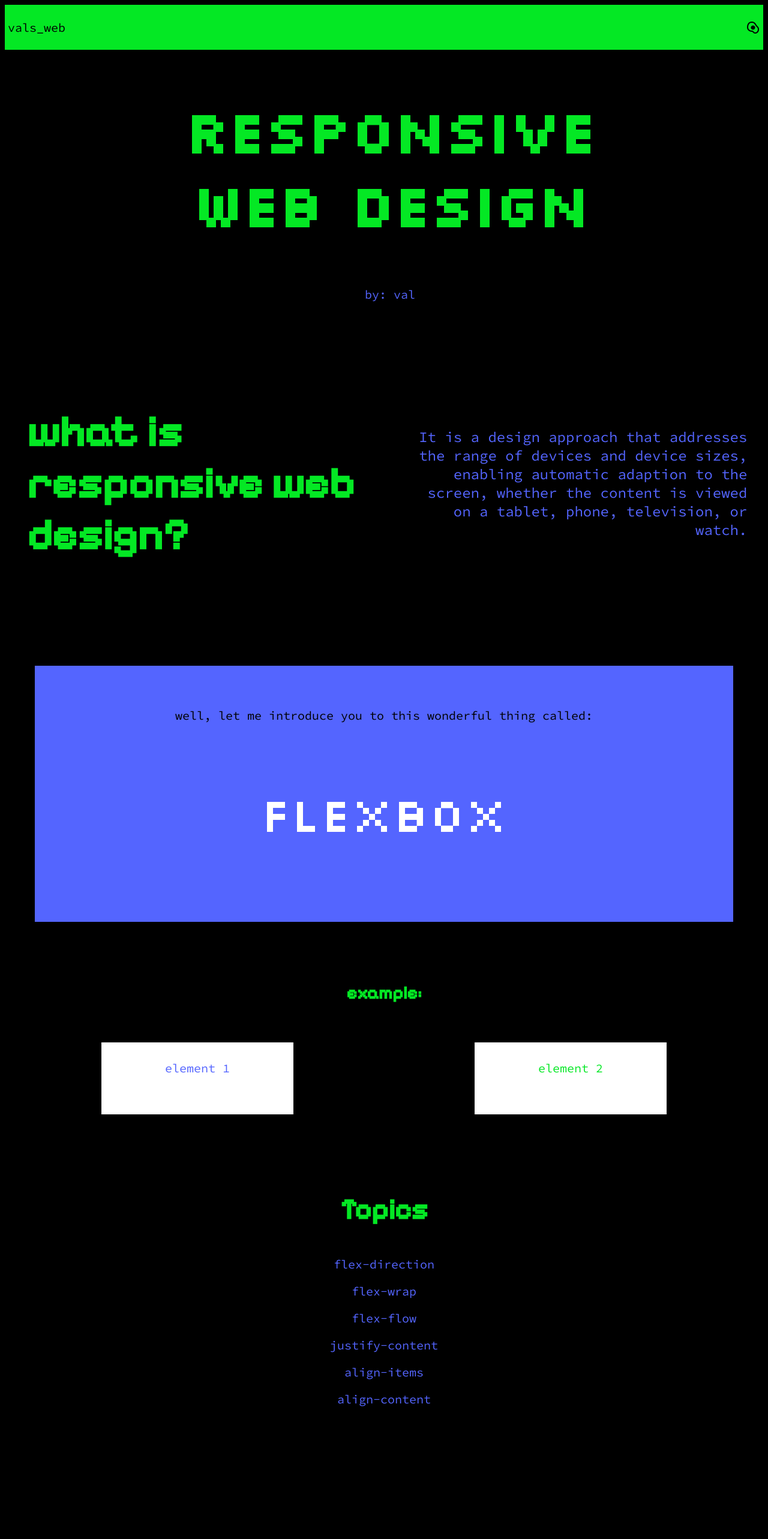
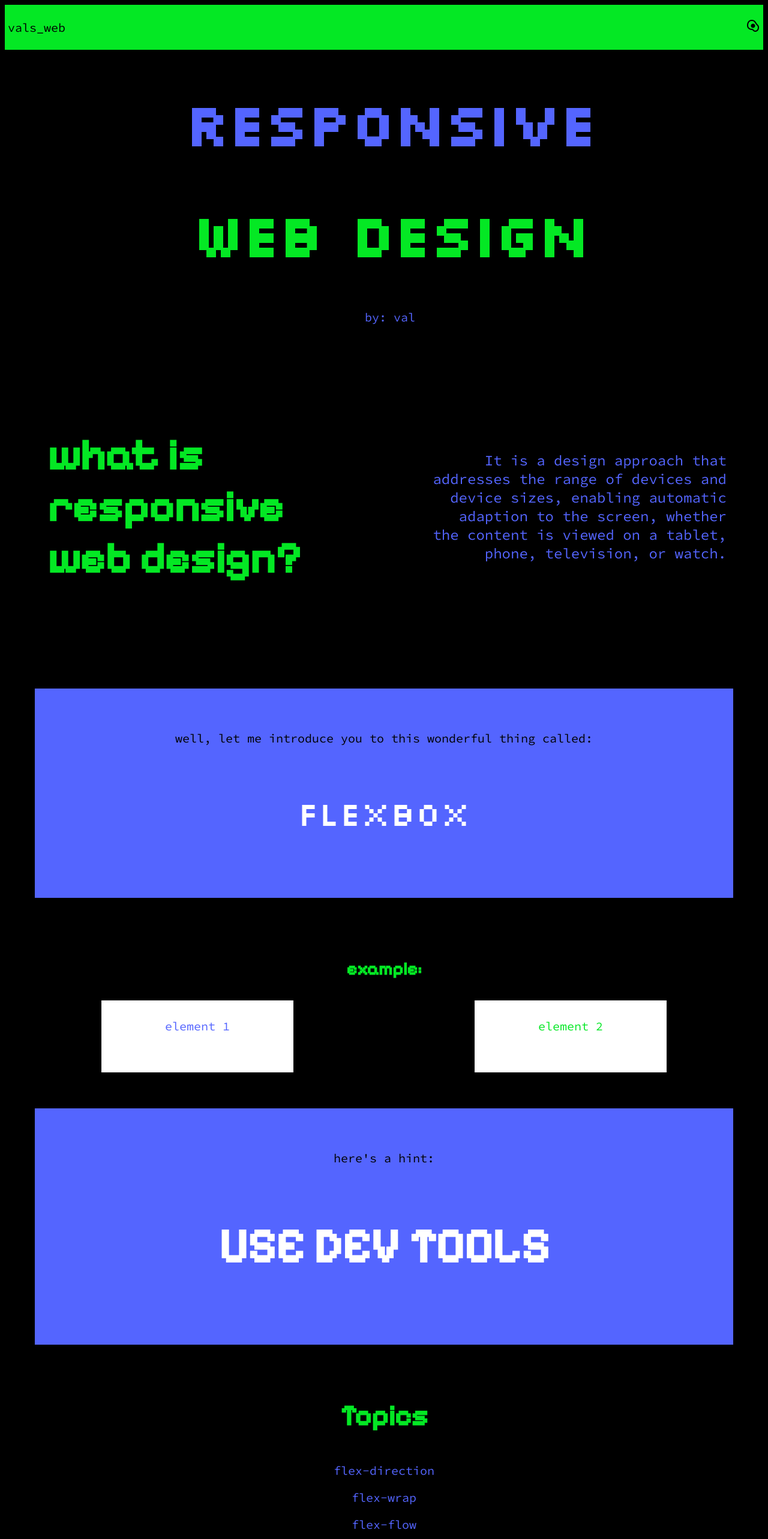
Before and after one commit to ValentinaValverde/responsiveWeb, a React (Vite) app: page / in a window 1280 px wide. Shown: the top 2566 px of the page at 60% size. Before the commit the page ends 2405 px from the top, so only its background shows below. Built offline with nearby package versions, Linux system fonts and the light colour scheme.

Commit message:
Finished up home page.

```diff
--- a/src/index.css
+++ b/src/index.css
@@ -5,11 +5,21 @@ body{
     font-family: 'Source Code Pro', monospace;
 }
 
-h1{
+.title{
+    line-height: 100px;
+
+    > h1{
         font-family: 'Silkscreen', cursive;
         text-align: center;
         font-size: 6rem;
         padding: 10px;
+        max-width: 100%;
+        overflow-wrap: break-word;
+    }
+
+    > .responsive{
+        color: #5465ff;
+    }
 }
 
 .byVal{
@@ -28,6 +38,8 @@ h2{
     background-color: #04e824;
     color: black;
     padding: 5px;
+
+
 }
 
 .beg{
@@ -46,17 +58,19 @@ h2{
     margin-top: 100px;
     margin-bottom: 100px;
 
-    /* come back to this and ask the class how they would solve this issue :) */
     > .whatBig{
         font-size: 3rem;
-        width: 45%;
+        width: 500px;
+        max-width: 100%;
         margin: 10px;
+        overflow-wrap: break-word;
     }
 
     > .whatSmall{
         text-align: right;
         justify-content: flex-end;
-        width: 45%;
+        width: 500px;
+        max-width: 100%;
         margin: 10px;
         font-size: 1.5rem;
         color: #5465ff;
@@ -73,40 +87,29 @@ h2{
     align-items: center;
     flex-direction: column;
 
+    /* tried to make it work but it didn't :( */
+    transition: 1s;
+    -webkit-transition: height 1s;
+
+
     > .betweenSpark{
-        font-size: 5rem;
+        font-size: 3.5rem;
         color: white;
         font-family: 'Silkscreen', cursive;
-    }
+        transition: 1s;
     }
 
-.container{
-    display: flex;
-    flex-direction: row;
-    margin: 10px;
-    justify-content: space-around;
-    align-items: center;
-    height: 200px;
-    flex-wrap: wrap;
-
-    > .elOne{
-        background-color: white;
-        color: #5465ff;
-        width: 300px;
-        height: 100px;
-        padding: 10px;
-        margin: 10px;
-        text-align: center;
+    > .betweenSpark:hover{
+        font-size: 4rem;
+        cursor: pointer;
+    }
+    > .betweenSpark:hover + .flexboxDef{
+        display: block;
     }
 
-    > .elTwo{
-        background-color: white;
-        color: #04e824;
-        width: 300px;
-        height: 100px;
-        padding: 10px;
-        margin: 10px;
-        text-align: center;
+    .flexboxDef{
+        display: none;
+        transition: 2s;
     }
 }
 
@@ -115,19 +118,97 @@ h2{
     margin-top: 100px;
 }
 
+.container{
+    display: flex;
+    flex-direction: row;
+    justify-content: space-around;
+    height: 200px;
+    flex-wrap: wrap;
+    height: auto;
+    margin: 10px;
+
+    > .element{
+        background-color: white;
+        text-align: center;
+        align-items: center;
+        width: 300px;
+        height: 100px;
+        padding: 10px;
+        margin: 10px;
+    }
+
+    > .elOne{
+        color: #5465ff;
+    }
+
+    > .elTwo{
+        color: #04e824;
+    }
+}
+
 .topics{
-    margin: 50px;
-    text-align: center;
     display: flex;
     flex-direction: column;
+    text-align: center;
+    margin: 50px;
 
     > h2{
         font-size: 3rem;
     }
-}
 
-.topicItem{
+    > .topicItem{
         text-decoration: none;
         color:#5465ff;
         margin: 10px;
+        transition: 1s;
     }
+
+    > .topicItem:hover{
+        font-size: 3rem;
+    }
+}
+
+
+
+
+.cheatSheet{
+    text-align: center;
+
+    > h2{
+        font-size: 3rem;
+    }
+
+    > img{
+        width: 400px;
+        max-width: 100%;
+    }
+}
+
+
+.hint{
+    background-color: #5465ff;
+    color: black;
+    text-align: center;
+    padding: 50px;
+    margin: 50px;
+    display: flex;
+    align-items: center;
+    flex-direction: column;
+
+    > h2{
+        color: white;
+        font-size: 5rem;
+    }
+}
+
+footer{
+    background-color: #04e824;
+    color: black;
+    margin-top: 50px;
+    padding: 10px;
+    max-width: 100%;
+
+    display: flex;
+    align-items: center;
+    justify-content: flex-end;
+}
--- a/src/routes/homePage.jsx
+++ b/src/routes/homePage.jsx
@@ -6,12 +6,12 @@ export default function Home() {
     return (
         <>
             <div className="beg">
-                <h1>Responsive
-                    <br />
-                    Web Design</h1>
+                <div className="title">
+                    <h1 className="responsive">Responsive</h1>
+                    <h1>Web Design</h1>
+                </div>
                 <p className="byVal">by: val</p>
             </div>
-
 
             <div className="whatIs">
                 <div className="whatBig">
@@ -22,24 +22,30 @@ export default function Home() {
                 </div>
             </div>
 
-
             <div className="introFlex">
                 <p>well, let me introduce you to this wonderful thing called:</p>
                 <p className="betweenSpark">flexbox</p>
+                <p className="flexboxDef">CSS Flexible Box Layout, commonly known as Flexbox, is a CSS web layout model. It is in the W3C's candidate recommendation stage. The flex layout allows responsive elements within a container to be automatically arranged depending on viewport size.</p>
             </div>
 
             {/* example of what you can do with flexbox */}
 
             <h2 className="example">example:</h2>
             <div className="container">
-                <div className="elOne">
+                <div className="elOne element">
                     <p>element 1</p>
                 </div>
-                <div className="elTwo">
+                <div className="elTwo element">
                     <p>element 2</p>
                 </div>
 
             </div>
+
+            <div className="hint">
+                <p>here's a hint:</p>
+                <h2>USE DEV TOOLS</h2>
+            </div>
+
 
             <div className="topics">
                 <h2>Topics</h2>
@@ -49,12 +55,16 @@ export default function Home() {
                 <Link className="topicItem" to="/">justify-content</Link>
                 <Link className="topicItem" to="/">align-items</Link>
                 <Link className="topicItem" to="/">align-content</Link>
-
             </div>
 
+            <div className="cheatSheet">
+                <h2>Cheat Sheet</h2>
+                <img src="https://i.redd.it/rofzm44oka091.png" alt="cheatsheet"/>
+            </div>
 
-
-
+            <footer>
+                <p>designed by vv</p>
+            </footer>
         </>
     )
 }
--- a/src/routes/nav.jsx
+++ b/src/routes/nav.jsx
@@ -11,13 +11,17 @@ export default function Nav() {
             {/* for the egg icon: */}
             <link rel="stylesheet" href="https://fonts.googleapis.com/css2?family=Material+Symbols+Outlined:opsz,wght,FILL,GRAD@20..48,100..700,0..1,-50..200" />
 
-
-            <div className="navBar">
+            <nav className="navBar">
                 <p>vals_web</p>
-                <span className="material-symbols-outlined">
-                    egg_alt
-                </span>
-            </div>
+                <div className="eggs">
+                    <span className="material-symbols-outlined eggAlt">
+                        egg_alt
+                    </span>
+                    {/* <span className="material-symbols-outlined egg">
+                        egg
+                    </span> */}
+                </div>
+            </nav>
 
             <Outlet />
         </>
```
Lines whose indentation alone changed are shown as unchanged.
